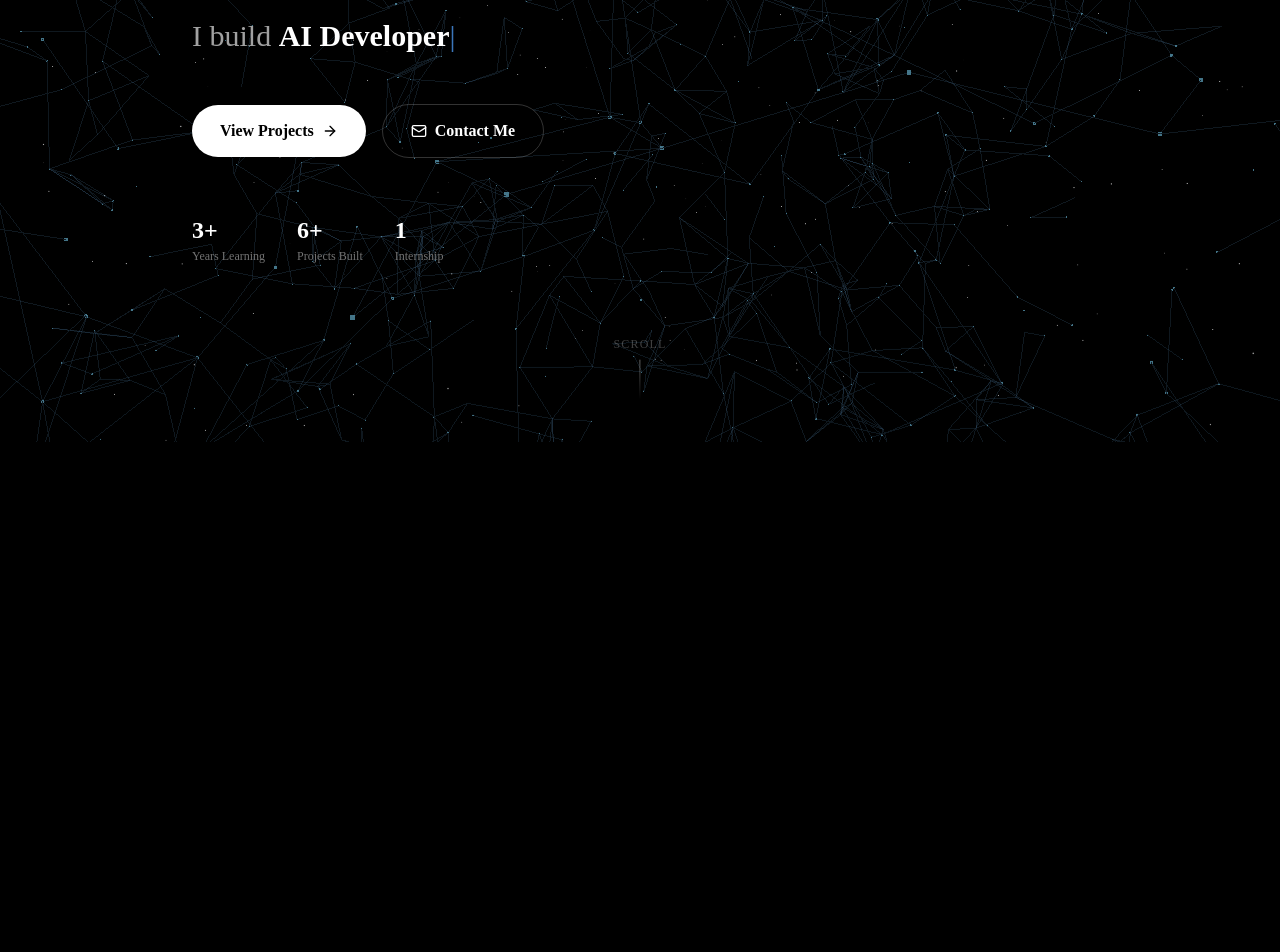
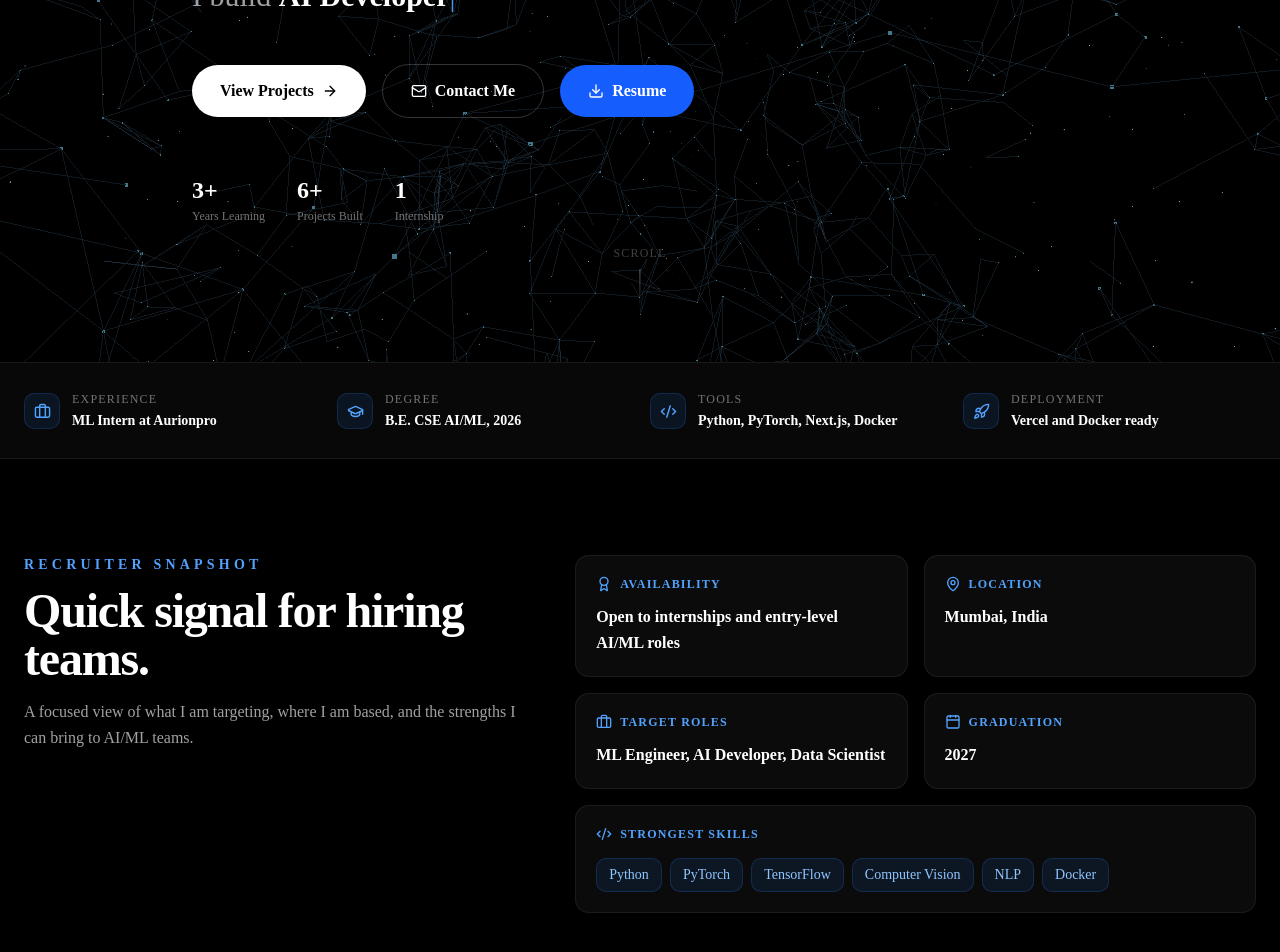
Before and after one commit to Ayan1702-D/Portfolio-3D, a Next.js app: page / in a window 1280 px wide. Shown: the part 438-1390 px from the top of the page. Before the commit the page ends 880 px from the top, so only its background shows below. Built offline with nearby package versions, Linux system fonts and the light colour scheme.

Commit message:
added new features on the home screen yet to enhance and fix the bugs.

```diff
--- a/app/(pages)/about/page.tsx
+++ b/app/(pages)/about/page.tsx
@@ -7,7 +7,7 @@ import { motion } from "framer-motion";
 import gsap from "gsap";
 import ScrollTrigger from "gsap/ScrollTrigger";
 import { Tilt } from "react-tilt";
-import { Briefcase, GraduationCap, MapPin } from "lucide-react";
+import { Award, BadgeCheck, Briefcase, GraduationCap, MapPin, Trophy } from "lucide-react";
 import * as THREE from "three";
 
 if (typeof window !== "undefined") {
@@ -15,6 +15,27 @@ if (typeof window !== "undefined") {
 }
 
 const skills = ["Python", "TensorFlow", "PyTorch", "Keras", "OpenCV", "Django", "Docker", "SQL"];
+
+const achievements = [
+  {
+    icon: Trophy,
+    title: "Machine Learning Internship",
+    issuer: "Aurionpro Solutions",
+    detail: "Worked on model development, dataset analysis, and AI solution integration in an enterprise environment.",
+  },
+  {
+    icon: BadgeCheck,
+    title: "AI/ML Engineering Track",
+    issuer: "LTCE Mumbai",
+    detail: "Focused academic path across deep learning, computer vision, NLP, databases, and software engineering.",
+  },
+  {
+    icon: Award,
+    title: "Production Deployment Practice",
+    issuer: "Docker, Vercel, GitHub",
+    detail: "Built, containerized, and deployed a modern portfolio using Next.js, React Three Fiber, and CI-ready tooling.",
+  },
+];
 
 // BUG FIX: Removed OrbitControls from SkillSphere — was conflicting with useFrame rotation causing jitter.
 // The sphere rotates smoothly via useFrame only.
@@ -197,7 +218,31 @@ export default function About() {
         </div>
       </section>
 
-      {/* SECTION 3: Timeline */}
+      {/* SECTION 3: Certifications & Achievements */}
+      <section>
+        <div className="max-w-3xl mb-10">
+          <p className="text-sm font-semibold tracking-[0.3em] uppercase text-blue-400 mb-3">Proof Points</p>
+          <h2 className="text-4xl font-bold text-white mb-4">Certifications &amp; Achievements</h2>
+          <p className="text-neutral-500 leading-relaxed">
+            A concise view of the academic, professional, and deployment milestones that support my AI/ML profile.
+          </p>
+        </div>
+
+        <div className="grid grid-cols-1 md:grid-cols-3 gap-5">
+          {achievements.map((item) => (
+            <div key={item.title} className="rounded-2xl border border-white/[0.07] bg-neutral-900/50 p-6 hover:border-blue-500/30 transition-colors">
+              <div className="mb-5 flex size-11 items-center justify-center rounded-xl bg-blue-500/10 text-blue-400 border border-blue-500/20">
+                <item.icon size={20} />
+              </div>
+              <h3 className="text-lg font-bold text-white mb-2">{item.title}</h3>
+              <p className="text-sm font-semibold text-blue-300 mb-3">{item.issuer}</p>
+              <p className="text-sm leading-relaxed text-neutral-400">{item.detail}</p>
+            </div>
+          ))}
+        </div>
+      </section>
+
+      {/* SECTION 4: Timeline */}
       <section ref={timelineRef} className="relative grid grid-cols-1 lg:grid-cols-[280px_1fr] gap-16">
         <div className="lg:sticky lg:top-32 h-fit">
           <p className="text-sm font-semibold tracking-[0.3em] uppercase text-blue-400 mb-3">Experience</p>
--- a/app/page.tsx
+++ b/app/page.tsx
@@ -6,7 +6,8 @@ import * as THREE from "three";
 import { Canvas, useFrame } from "@react-three/fiber";
 import { Stars } from "@react-three/drei";
 import gsap from "gsap";
-import { ArrowRight, Mail } from "lucide-react";
+import { ArrowRight, Award, Briefcase, Calendar, Code2, Download, GraduationCap, Mail, MapPin, Rocket } from "lucide-react";
+import { PERSONAL_INFO } from "@/lib/constants";
 
 // Roles defined outside component to avoid recreating array each render (fixes infinite loop)
 const ROLES = ["ML Engineer", "AI Developer", "Deep Learning Specialist"];
@@ -176,7 +177,8 @@ export default function Home() {
   }, [displayedText, isDeleting, currentRoleIndex]);
 
   return (
-    <div className="relative w-full h-screen overflow-hidden bg-black text-white">
+    <div className="bg-black text-white">
+      <section className="relative w-full min-h-[calc(100vh-5rem)] overflow-hidden bg-black text-white">
       {/* 3D Background Canvas — Suspense prevents crash if WebGL fails */}
       <div className="absolute inset-0 z-0 opacity-75">
         <Canvas
@@ -243,6 +245,15 @@ export default function Home() {
               <Mail size={16} />
               <span>Contact Me</span>
             </Link>
+
+            <a
+              href={PERSONAL_INFO.resumeUrl}
+              download
+              className="group inline-flex items-center gap-2 px-7 py-3.5 bg-blue-600 text-white font-semibold rounded-full hover:bg-blue-500 transition-all hover:scale-105 active:scale-95"
+            >
+              <Download size={16} />
+              <span>Resume</span>
+            </a>
           </div>
 
           {/* Quick stats */}
@@ -266,6 +277,71 @@ export default function Home() {
         <span className="text-xs uppercase tracking-widest mb-2 text-neutral-400">Scroll</span>
         <div className="w-[1px] h-10 bg-gradient-to-b from-white to-transparent" />
       </div>
+      </section>
+
+      <section className="border-y border-white/[0.06] bg-neutral-950/80">
+        <div className="max-w-7xl mx-auto px-6 py-7 grid grid-cols-2 lg:grid-cols-4 gap-5">
+          {[
+            { icon: Briefcase, label: "Experience", value: "ML Intern at Aurionpro" },
+            { icon: GraduationCap, label: "Degree", value: "B.E. CSE AI/ML, 2026" },
+            { icon: Code2, label: "Tools", value: "Python, PyTorch, Next.js, Docker" },
+            { icon: Rocket, label: "Deployment", value: "Vercel and Docker ready" },
+          ].map((item) => (
+            <div key={item.label} className="flex items-start gap-3">
+              <div className="mt-0.5 flex size-9 items-center justify-center rounded-lg bg-blue-500/10 text-blue-400 border border-blue-500/20">
+                <item.icon size={17} />
+              </div>
+              <div>
+                <p className="text-xs uppercase tracking-widest text-neutral-500">{item.label}</p>
+                <p className="mt-1 text-sm font-semibold text-white leading-snug">{item.value}</p>
+              </div>
+            </div>
+          ))}
+        </div>
+      </section>
+
+      <section className="max-w-7xl mx-auto px-6 py-24 grid grid-cols-1 lg:grid-cols-[0.85fr_1.15fr] gap-12 items-start">
+        <div>
+          <p className="text-sm font-semibold tracking-[0.3em] uppercase text-blue-400 mb-3">Recruiter Snapshot</p>
+          <h2 className="text-4xl sm:text-5xl font-black tracking-tight text-white mb-4">
+            Quick signal for hiring teams.
+          </h2>
+          <p className="text-neutral-400 leading-relaxed max-w-xl">
+            A focused view of what I am targeting, where I am based, and the strengths I can bring to AI/ML teams.
+          </p>
+        </div>
+
+        <div className="grid grid-cols-1 sm:grid-cols-2 gap-4">
+          {[
+            { icon: Award, label: "Availability", value: PERSONAL_INFO.availability },
+            { icon: MapPin, label: "Location", value: PERSONAL_INFO.location },
+            { icon: Briefcase, label: "Target Roles", value: PERSONAL_INFO.targetRoles.join(", ") },
+            { icon: Calendar, label: "Graduation", value: PERSONAL_INFO.graduationYear },
+          ].map((item) => (
+            <div key={item.label} className="rounded-xl border border-white/[0.07] bg-neutral-900/50 p-5">
+              <div className="flex items-center gap-2 text-blue-400 mb-3">
+                <item.icon size={16} />
+                <span className="text-xs font-semibold uppercase tracking-widest">{item.label}</span>
+              </div>
+              <p className="text-white font-semibold leading-relaxed">{item.value}</p>
+            </div>
+          ))}
+
+          <div className="sm:col-span-2 rounded-xl border border-white/[0.07] bg-neutral-900/50 p-5">
+            <div className="flex items-center gap-2 text-blue-400 mb-4">
+              <Code2 size={16} />
+              <span className="text-xs font-semibold uppercase tracking-widest">Strongest Skills</span>
+            </div>
+            <div className="flex flex-wrap gap-2">
+              {PERSONAL_INFO.strongestSkills.map((skill) => (
+                <span key={skill} className="px-3 py-1.5 rounded-lg bg-blue-500/10 text-blue-300 text-sm border border-blue-500/20">
+                  {skill}
+                </span>
+              ))}
+            </div>
+          </div>
+        </div>
+      </section>
     </div>
   );
 }
--- a/components/layout/Navbar.tsx
+++ b/components/layout/Navbar.tsx
@@ -87,7 +87,7 @@ import { useState, useRef, useEffect } from "react";
 import Link from "next/link";
 import { usePathname } from "next/navigation";
 import { NAVIGATION, PERSONAL_INFO } from "@/lib/constants";
-import { Menu, X } from "lucide-react";
+import { Download, Menu, X } from "lucide-react";
 import gsap from "gsap";
 import clsx from "clsx";
 
@@ -178,6 +178,14 @@ export default function Navbar() {
 
           {/* CTA + Mobile Toggle */}
           <div className="flex items-center gap-3">
+            <a
+              href={PERSONAL_INFO.resumeUrl}
+              download
+              className="hidden md:inline-flex items-center gap-2 px-4 py-2 bg-white/10 hover:bg-white/15 border border-white/10 text-white text-sm font-semibold rounded-full transition-colors"
+            >
+              <Download size={14} />
+              Resume
+            </a>
             <Link
               href="/contact"
               className="hidden md:inline-flex items-center px-4 py-2 bg-blue-600 hover:bg-blue-500 text-white text-sm font-semibold rounded-full transition-colors"
@@ -225,6 +233,15 @@ export default function Navbar() {
         >
           Hire Me
         </Link>
+        <a
+          href={PERSONAL_INFO.resumeUrl}
+          download
+          onClick={() => setIsOpen(false)}
+          className="inline-flex items-center gap-2 px-8 py-3 bg-white/10 border border-white/10 text-white font-semibold rounded-full text-lg"
+        >
+          <Download size={18} />
+          Resume
+        </a>
       </div>
     </>
   );
--- a/lib/constants.ts
+++ b/lib/constants.ts
@@ -6,8 +6,13 @@ export const PERSONAL_INFO = {
   github: "https://github.com/Ayan1702-D",
   linkedin: "https://www.linkedin.com/in/ayan-pathak-68701027b",
   location: "Mumbai, India",
+  availability: "Open to internships and entry-level AI/ML roles",
+  graduationYear: "2027",
+  resumeUrl: "https://resume-4ba28c.tiiny.site/",
+  targetRoles: ["ML Engineer", "AI Developer", "Data Scientist"],
+  strongestSkills: ["Python", "PyTorch", "TensorFlow", "Computer Vision", "NLP", "Docker"],
+};
 
-};
 export const NAVIGATION = [
   { name: "Home", path: "/" },
   { name: "About", path: "/about" },
```
